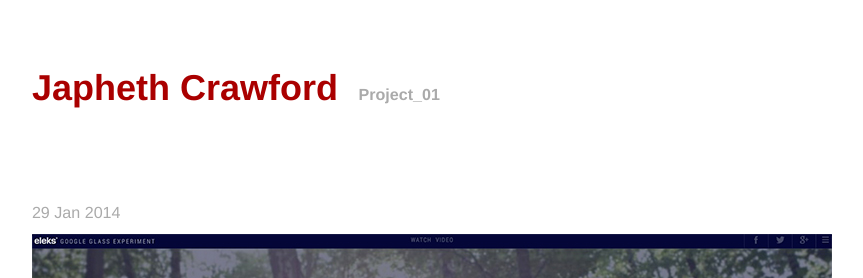
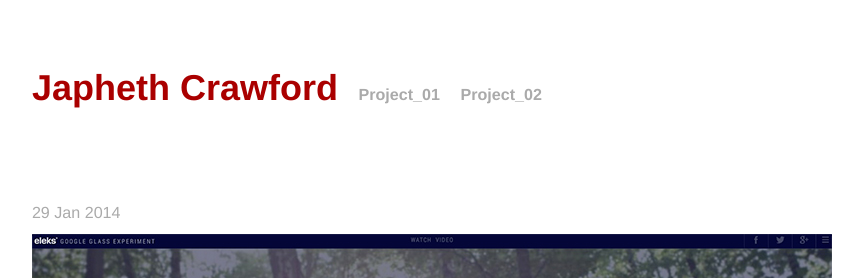
Before and after one commit to japhethcrawford/classblog, a Jekyll site: the page built from _posts/2014-01-29-week-one-favorites.markdown, in a window 1280 px wide. Shown: the top 278 px of the page, without its empty margins (270-1133 px from the left). Built offline with Jekyll 4.4.1, drawn with Linux system fonts in a browser that asks for light colours; Markdown is read by kramdown in place of the engine named in the settings.

Commit message:
add project links to posts page

```diff
--- a/_layouts/post.html
+++ b/_layouts/post.html
@@ -26,7 +26,8 @@ title: Posts
 		<div class="site">
 	          <div class="header ">
 	            <h1 class="title"><a href="{{ site.url }}">{{ site.name }}</a></h1>
-	            <a class="extra" href="{{ site.url }}/proj1.html">Project_01</a>
+	            <a class="extra" href="http://japhethcrawford.github.io/proj1.html">Project_01</a>
+	            <a class="extra" href="http://japhethcrawford.github.io/proj2.html">Project_02</a>
 	          </div><!-- End Header -->
 
 			<h2>{{ article.title }}</h2>
```
